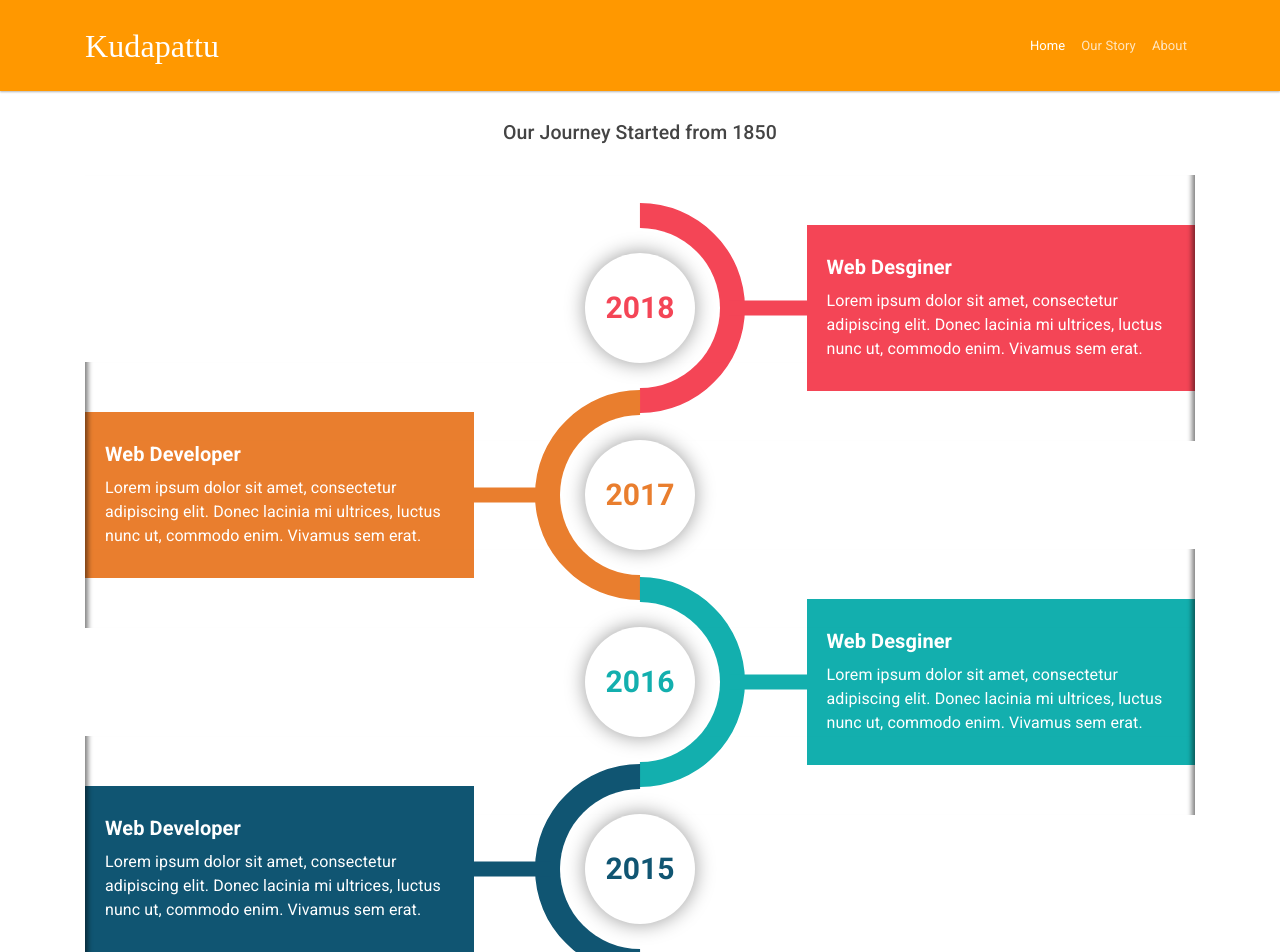
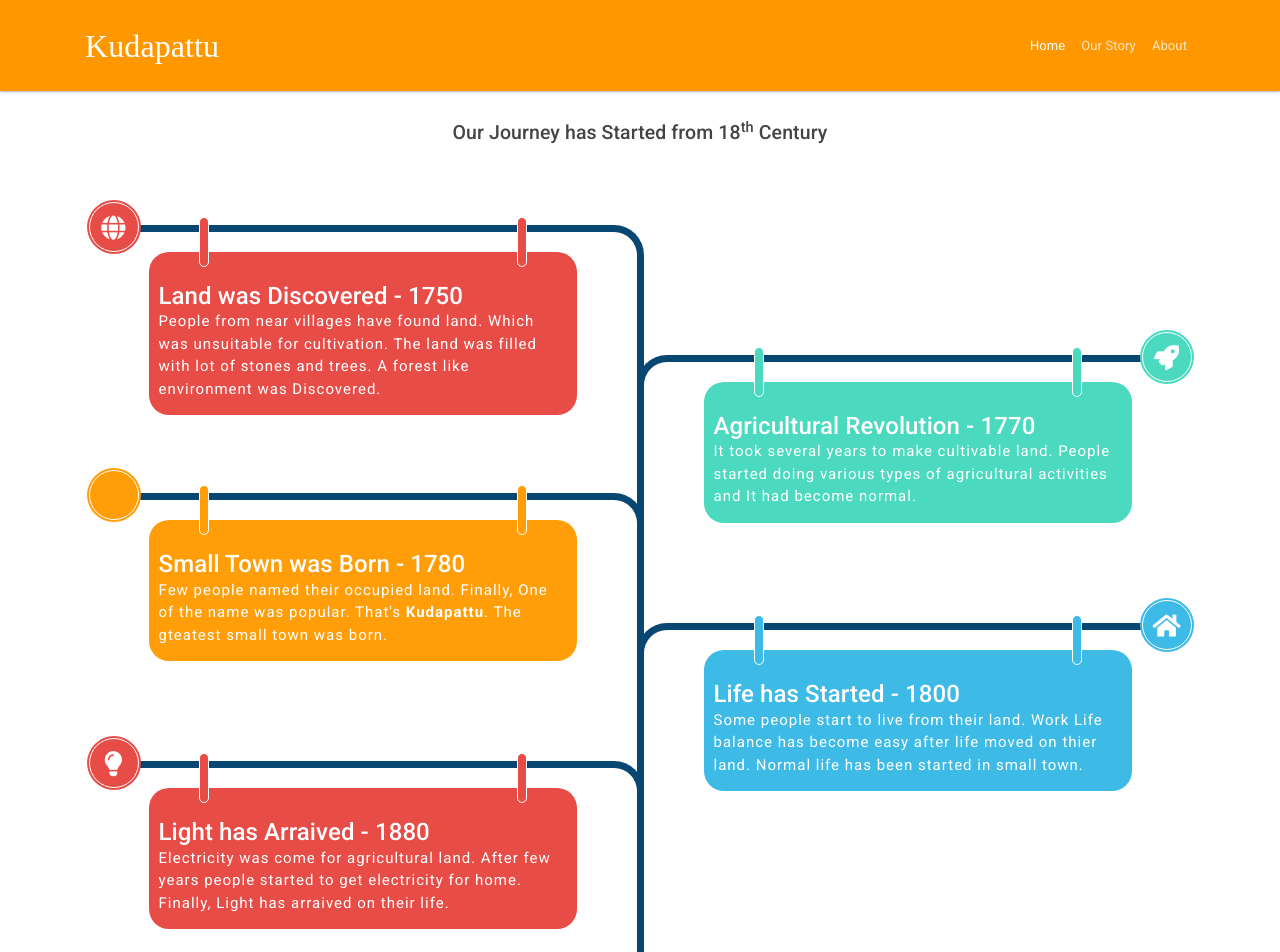
Before and after one commit to npandu/smalltown-kudapattu, an Angular app: page /story in a window 1280 px wide. Shown: the top 952 px of the page. Built offline with nearby package versions, Linux system fonts and the light colour scheme.

Commit message:
footer update

```diff
--- a/src/app/layout/footer/footer.component.html
+++ b/src/app/layout/footer/footer.component.html
@@ -5,8 +5,7 @@
                 <a class="nav-link" [routerLink]="'story'">Our Story</a>
                 <a class="nav-link" [routerLink]="'.'">About</a>
         </div>
-        <p class="text-center text-white">Copyright @2020 | Designed and Developed by <a href="https://github.com/npandu"
-                target="_blank">Pandu</a></p>
+        <p class="text-center text-white">Copyright @2020</p>
 
         <div class="d-flex justify-content-center text-warning">
             <div class="p-2"><i class="fab fa-facebook-f"></i></div>
--- a/src/app/views/our-story/our-story.component.html
+++ b/src/app/views/our-story/our-story.component.html
@@ -1,39 +1,42 @@
-<div class="container">
-    <h4>Our Journey Started from 1850</h4>
+<!--div class="container">
+    <h4>Our Journey has Started from 18<sup>th</sup> Century</h4>
     <div class="row">
         <div class="col-md-12">
             <div class="main-timeline5">
                 <div class="timeline">
-                    <div class="timeline-icon"><span class="year">2018</span></div>
+                    <div class="timeline-icon"><span class="year">1750</span></div>
                     <div class="timeline-content">
-                        <h3 class="title">Web Desginer</h3>
+                        <h3 class="title">Land was Discovered</h3>
                         <p class="description">
-                            Lorem ipsum dolor sit amet, consectetur adipiscing elit. Donec lacinia mi ultrices, luctus nunc ut, commodo enim. Vivamus sem erat.
+                            People from near villages have found land. Which was unsuitable for cultivation.
+                            The land was filled with lot stones and trees. A forest like environment was found.
                         </p>
                     </div>
                 </div>
                 <div class="timeline">
-                    <div class="timeline-icon"><span class="year">2017</span></div>
+                    <div class="timeline-icon"><span class="year">1770</span></div>
                     <div class="timeline-content">
-                        <h3 class="title">Web Developer</h3>
+                        <h3 class="title">Agricultural Revolution</h3>
                         <p class="description">
-                            Lorem ipsum dolor sit amet, consectetur adipiscing elit. Donec lacinia mi ultrices, luctus nunc ut, commodo enim. Vivamus sem erat.
+                            After discovery of land, It took several years to make cultivable land. Agricultural Revolution starts here,
+                            People started doing various types of Agriculture.
                         </p>
                     </div>
                 </div>
                 <div class="timeline">
-                    <div class="timeline-icon"><span class="year">2016</span></div>
+                    <div class="timeline-icon"><span class="year">1780</span></div>
                     <div class="timeline-content">
-                        <h3 class="title">Web Desginer</h3>
+                        <h3 class="title">Small Town was Born</h3>
                         <p class="description">
-                            Lorem ipsum dolor sit amet, consectetur adipiscing elit. Donec lacinia mi ultrices, luctus nunc ut, commodo enim. Vivamus sem erat.
+                            Agricultural activities are become normal here, Few people named their occupied land.
+                            Finally, One of the name was popular. That's <strong>Kudapattu</strong>. The gteatest small town was born.
                         </p>
                     </div>
                 </div>
                 <div class="timeline">
-                    <div class="timeline-icon"><span class="year">2015</span></div>
+                    <div class="timeline-icon"><span class="year">1880</span></div>
                     <div class="timeline-content">
-                        <h3 class="title">Web Developer</h3>
+                        <h3 class="title">Light has Arraived</h3>
                         <p class="description">
                             Lorem ipsum dolor sit amet, consectetur adipiscing elit. Donec lacinia mi ultrices, luctus nunc ut, commodo enim. Vivamus sem erat.
                         </p>
@@ -42,4 +45,63 @@
             </div>
         </div>
     </div>
+</div-->
+<div class="container">
+    <h4>Our Journey has Started from 18<sup>th</sup> Century</h4>
+    <div class="row">
+        <div class="col-md-12">
+            <div class="main-timeline2">
+                <div class="timeline">
+                    <span class="icon fa fa-globe"></span>
+                    <a href="#" class="timeline-content">
+                        <h3 class="title">Land was Discovered - 1750</h3>
+                        <p class="description">
+                            People from near villages have found land. Which was unsuitable for cultivation.
+                            The land was filled with lot of stones and trees. A forest like environment was Discovered.
+                         </p>
+                    </a>
+                </div>
+                <div class="timeline">
+                    <span class="icon fa fa-rocket"></span>
+                    <a href="#" class="timeline-content">
+                        <h3 class="title">Agricultural Revolution - 1770</h3>
+                        <p class="description">
+                            It took several years to make cultivable land. People started doing various types of agricultural activities and
+                            It had become normal.
+                        </p>
+                    </a>
+                </div>
+                <div class="timeline">
+                    <span class="icon fa map-signs"></span>
+                    <a href="#" class="timeline-content">
+                        <h3 class="title">Small Town was Born - 1780</h3>
+                        <p class="description">
+                             Few people named their occupied land. Finally, One of the name was popular.
+                             That's <strong>Kudapattu</strong>. The gteatest small town was born.
+                        </p>
+                    </a>
+                </div>
+                <div class="timeline">
+                    <span class="icon fa fa-home"></span>
+                    <a href="#" class="timeline-content">
+                        <h3 class="title">Life has Started - 1800</h3>
+                        <p class="description">
+                            Some people start to live from their land. Work Life balance has become easy after life moved on thier land.
+                             Normal life has been started in small town.
+                        </p>
+                    </a>
+                </div>
+                <div class="timeline">
+                    <span class="icon fa fa-lightbulb"></span>
+                    <a href="#" class="timeline-content">
+                        <h3 class="title">Light has Arraived - 1880</h3>
+                        <p class="description">
+                            Electricity was come for agricultural land. After few years people started to get electricity for home.
+                            Finally, Light has arraived on their life.
+                         </p>
+                    </a>
+                </div>
+            </div>
+        </div>
+    </div>
 </div>
```
Also changed, not shown: src/assets/main.jpg.
